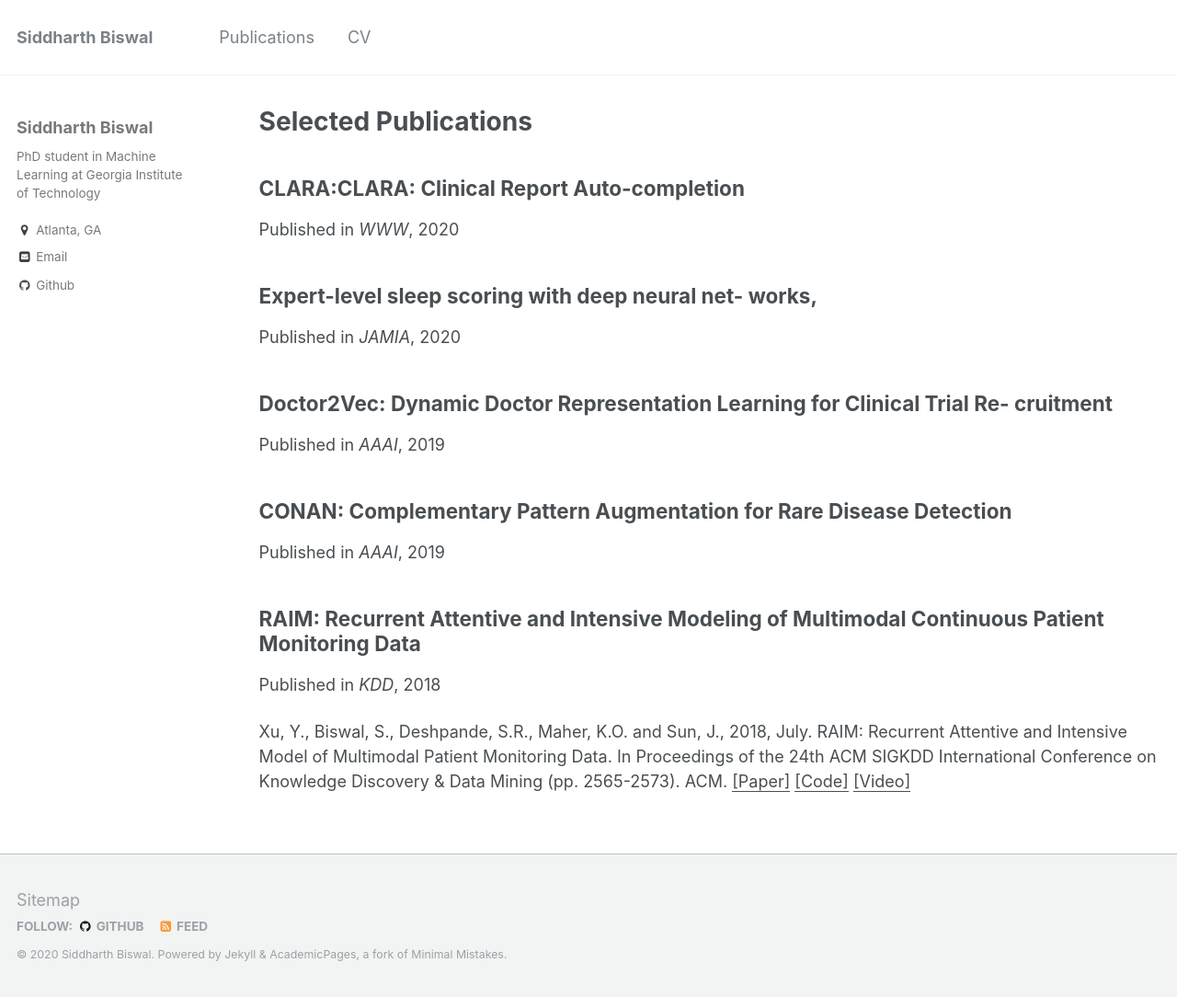
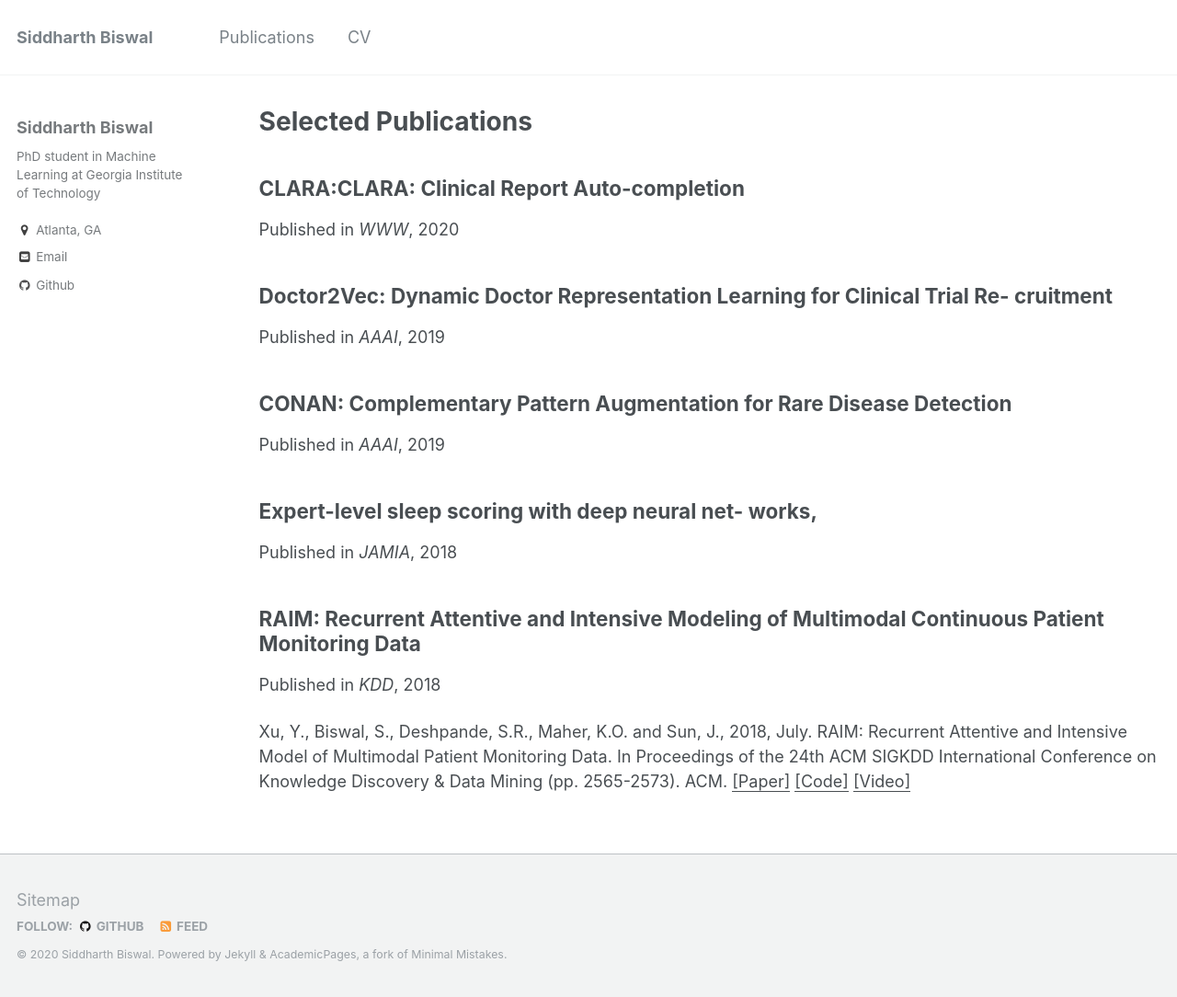
Before and after one commit to sidsearch/sidsearch.github.io, a Jekyll site: the page built from _pages/publications.md, in a window 1280 px wide. Shown: the whole page at 92% size. Built offline with Jekyll 4.4.1, drawn with Linux system fonts in a browser that asks for light colours.

Commit message:
added pubs 3

```diff
--- a/_publications/2020-JAMIA-SLEEP.md
+++ b/_publications/2020-JAMIA-SLEEP.md
@@ -2,7 +2,7 @@
 title: "Expert-level sleep scoring with deep neural net- works,"
 collection: publications
 permalink: /publication/2020-JAMIA-SLEEP
-date: 2020-1-10
+date: 2018-11-20
 venue: 'JAMIA'
 paperurl: 'https://academic.oup.com/jamia/article/25/12/1643/5185596'
 # codeurl:  'https://github.com/yanboxu/RAIM'
```
